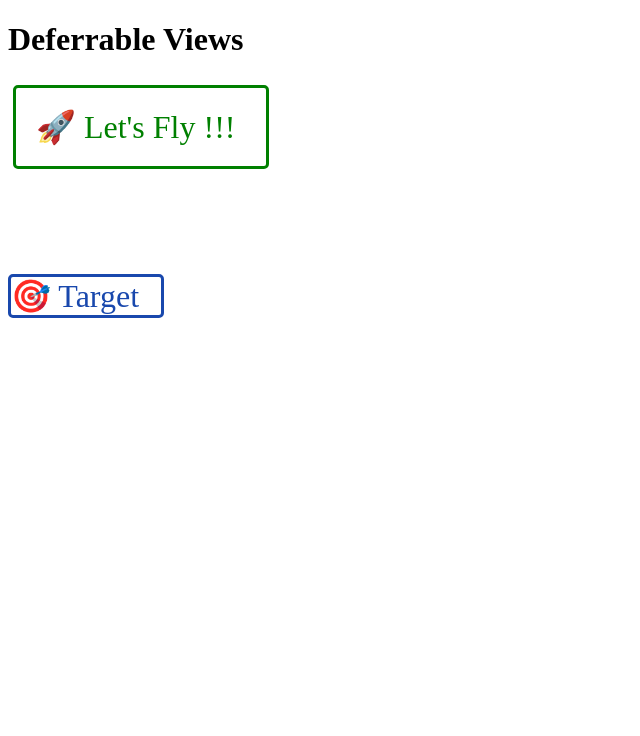
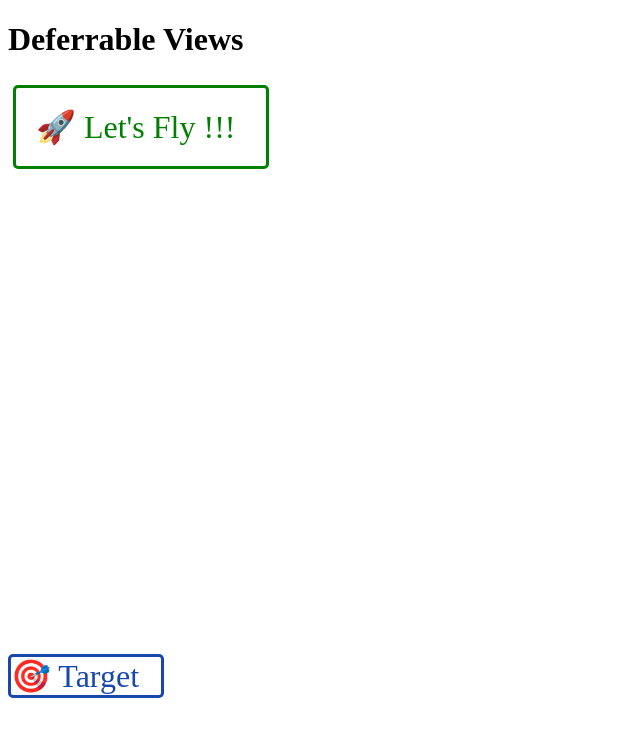
Before and after one commit to rblmdst/ng_v17_demo, an Angular app: page / in a window 1280 px wide. Shown: the top 736 px of the page, without its empty margins (0-640 px from the left). Built offline with nearby package versions, Linux system fonts and the light colour scheme.

Commit message:
Add Slide and Update the README

```diff
--- a/src/app/app.component.html
+++ b/src/app/app.component.html
@@ -18,4 +18,4 @@
 <app-error></app-error>
 }
 
-<div #target class="target">🎯 Target</div>
+<div #target class="target mt">🎯 Target</div>
```
Also changed, not shown: 2 other files (tests, documents, lock files or other folders).
